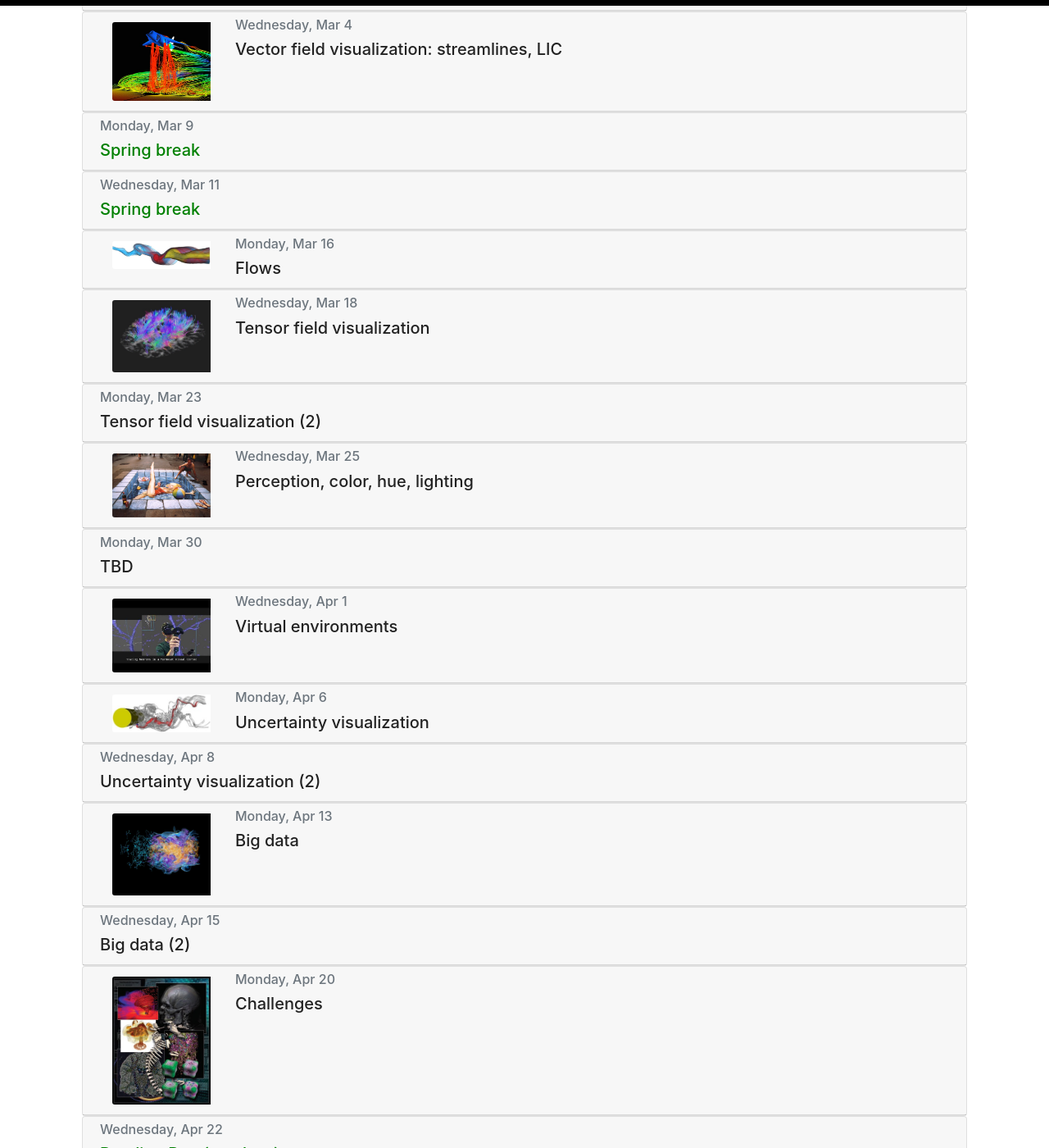
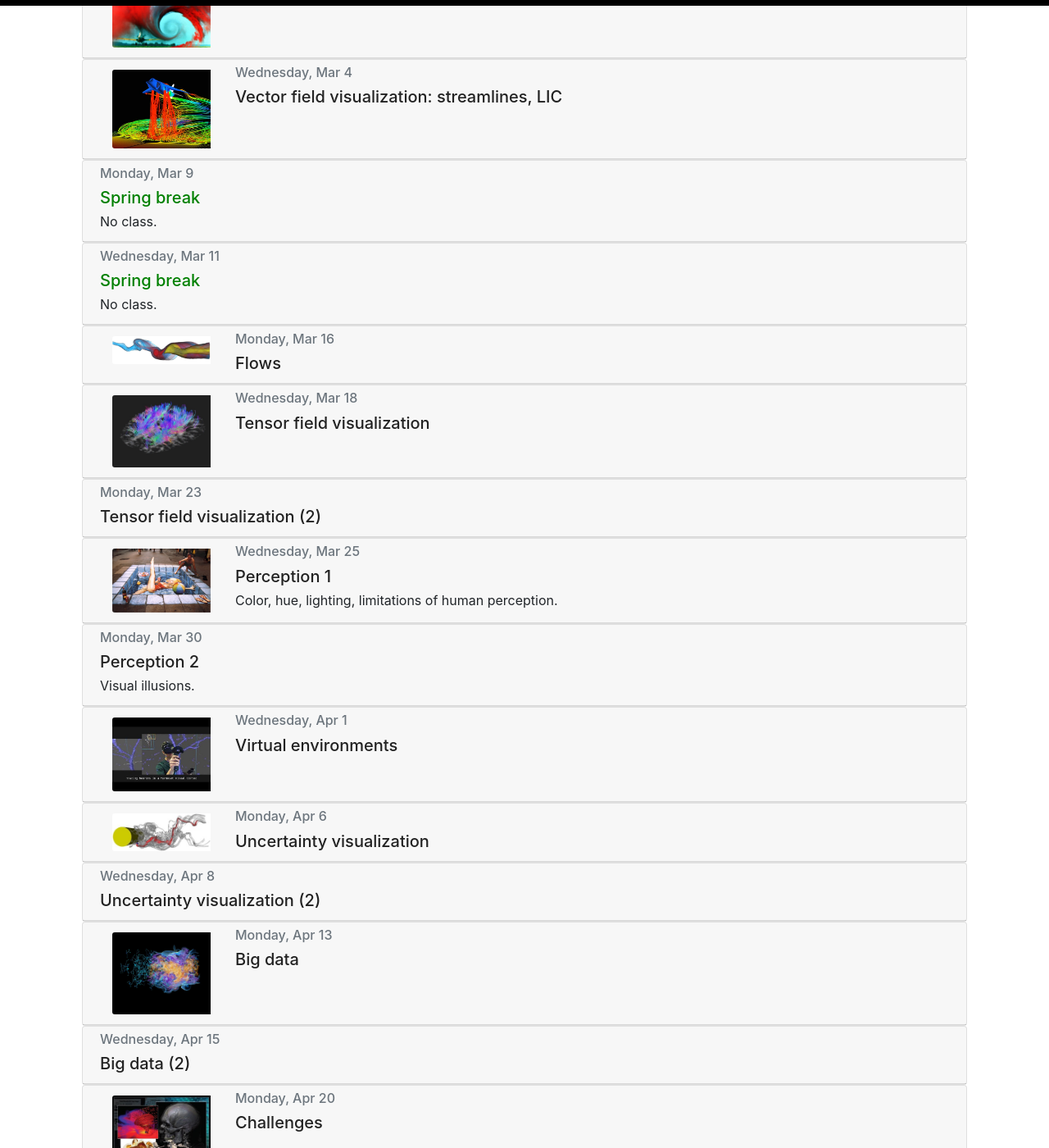
Before and after one commit to ComputingElevatedLab/sciviscourse, a Jekyll site: the page built from _pages/schedule.md, in a window 1280 px wide and 1400 px high, scrolled down 2152 px. Shown: the whole window at 82% size. Built offline with Jekyll 4.4.1, drawn with Linux system fonts in a browser that asks for light colours; some of the changed text lies outside the part shown.

Commit message:
Update schedule.yml

```diff
--- a/_data/schedule.yml
+++ b/_data/schedule.yml
@@ -18,8 +18,9 @@
   description: Typical matplotlib program structure, displaying multiple plots, bar charts, pie charts, histograms, and scatter plots.
   image: ../images/schedule/matplotlib.jpg
 
-- name: Martin Luther King Jr. Day Holiday (no class)
+- name: Martin Luther King Jr. Day Holiday
   date: Monday, Jan 20
+  description: No class.
   dayoff: true
 
 - name: Introduction to ParaView and VTK.
@@ -55,6 +56,7 @@
 
 - name: Presidents’ Day Holiday
   date: Monday, Feb 17
+  description: No class.
   holiday: true
 
 - name: Surface visualization techniques, scalability, acceleration structures (2)
@@ -83,12 +85,12 @@
 
 - name: Spring break
   date: Monday, Mar 9
-  description:
+  description: No class.
   dayoff: true
 
 - name: Spring break
   date: Wednesday, Mar 11
-  description:
+  description: No class.
   dayoff: true
 
 - name: Flows
@@ -105,14 +107,14 @@
   date: Monday, Mar 23
   description:
 
-- name: Perception, color, hue, lighting
+- name: Perception 1
   date: Wednesday, Mar 25
-  description:
+  description: Color, hue, lighting, limitations of human perception.
   image: ../images/schedule/perception.jpg
 
-- name: TBD
+- name: Perception 2
   date: Monday, Mar 30
-  description:
+  description: Visual illusions.
 
 - name: Virtual environments
   date: Wednesday, Apr 1
```
